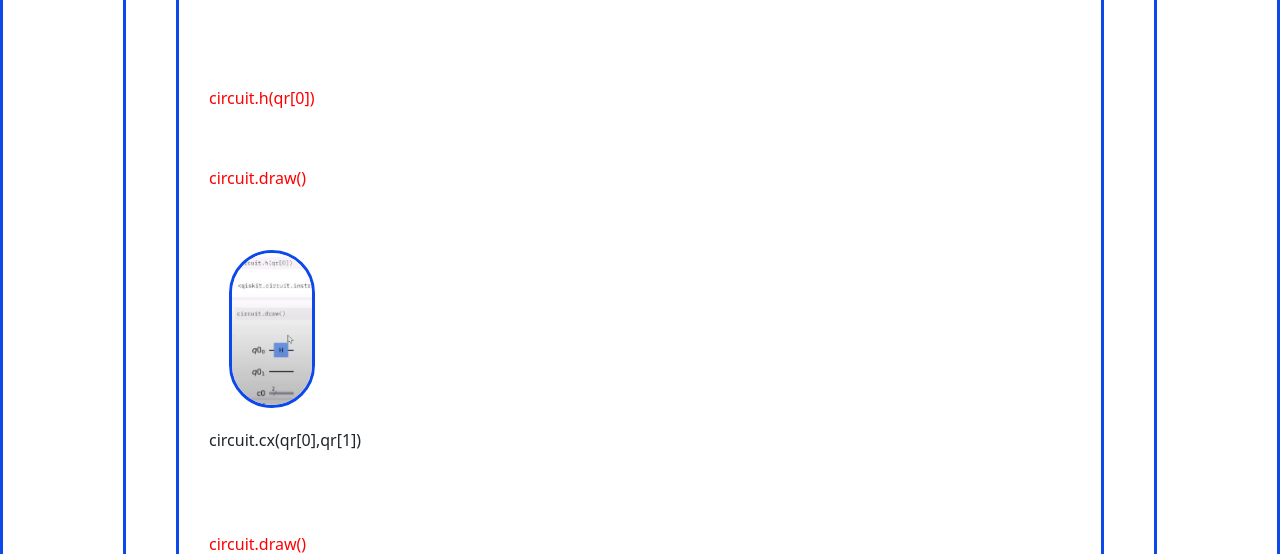
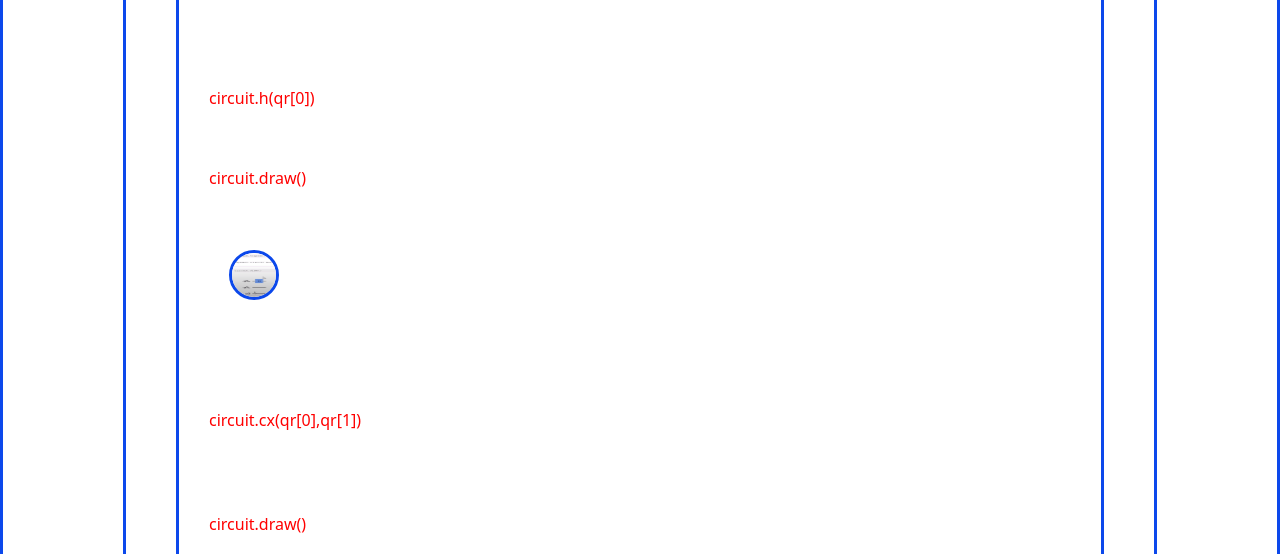
Before and after one commit to yhanusleverage/AC5-FINAL, a Flask app: page /Qiskit in a window 1280 px wide. Shown: the part 4256-4810 px from the top of the page. Run offline with Flask 3, Linux system fonts and the light colour scheme; some libraries are stand-ins or nearby versions.

Commit message:
Update Qiskit.html

```diff
--- a/templates/Qiskit.html
+++ b/templates/Qiskit.html
@@ -155,7 +155,7 @@
 
                     </p>
                     <br>
-                    <img src="{{ url_for('static', filename='img/had1.png') }}" alt="Descripción de la imagen" style="width: 10%; max-width: 100px; >
+                    <img src="{{ url_for('static', filename='img/had1.png') }}" alt="Descripción de la imagen" style="width: 50px; height: 50px;" >
 
                     <br>
                     <p>Agora usaremos outra porta lógica Quântica chamada Controlled-Not, É como um if. Sendo o primeiro qubit o controle e o segundo a operação:</p>
```
